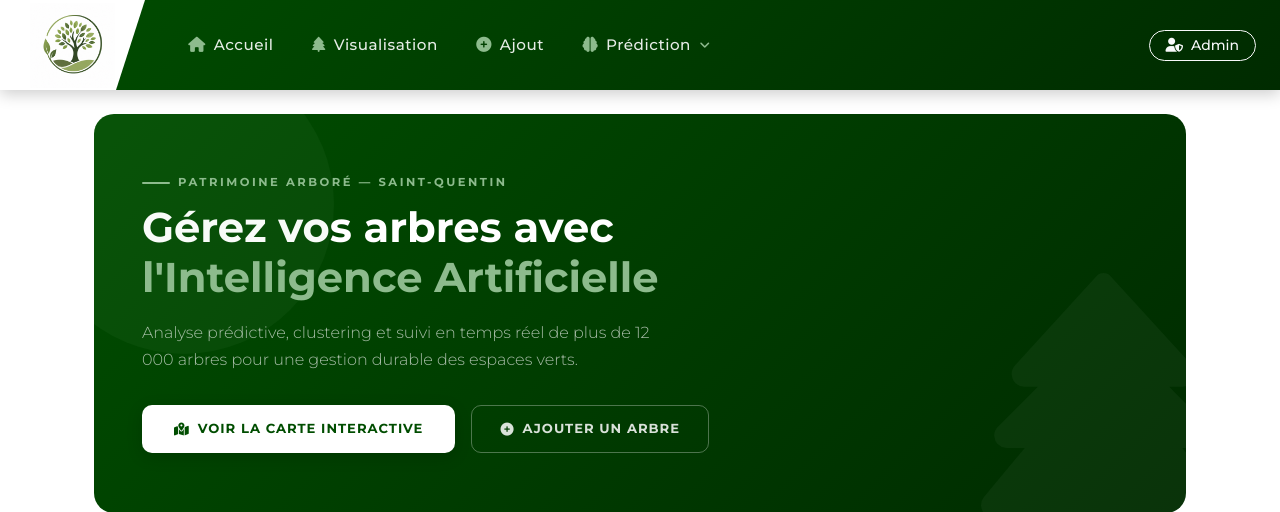
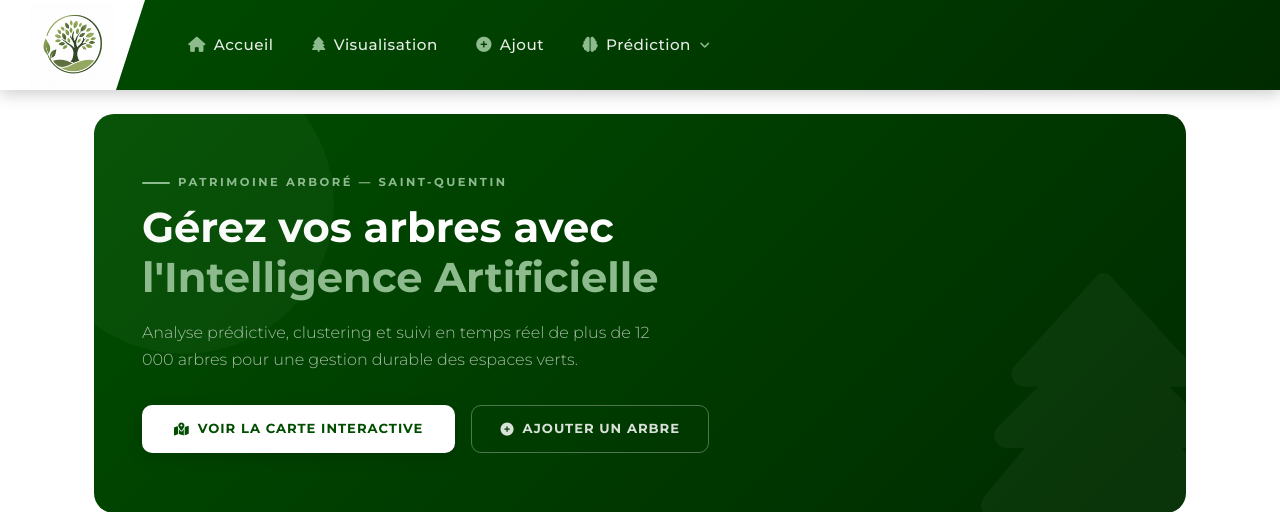
Before and after one commit to EthanHEURTIN/Projet_Web_Arbres, a PHP site: page / in a window 1280 px wide. Shown: the top 512 px of the page. Run offline with PHP 8.4, Linux system fonts and the light colour scheme; data comes from the database, SQL or seed files in the repository.

Commit message:
Header fix

```diff
--- a/includes/header.php
+++ b/includes/header.php
@@ -179,12 +179,5 @@
                 </ul>
             </nav>
         </div>
-
-        <div class="d-flex align-items-center pe-4 gap-3">
-            <a href="index.php?url=admin" class="btn btn-outline-light btn-sm px-3 rounded-pill">
-                <i class="fas fa-user-shield me-2"></i>Admin
-            </a>
-        </div>
-
     </div>
 </header>
```
